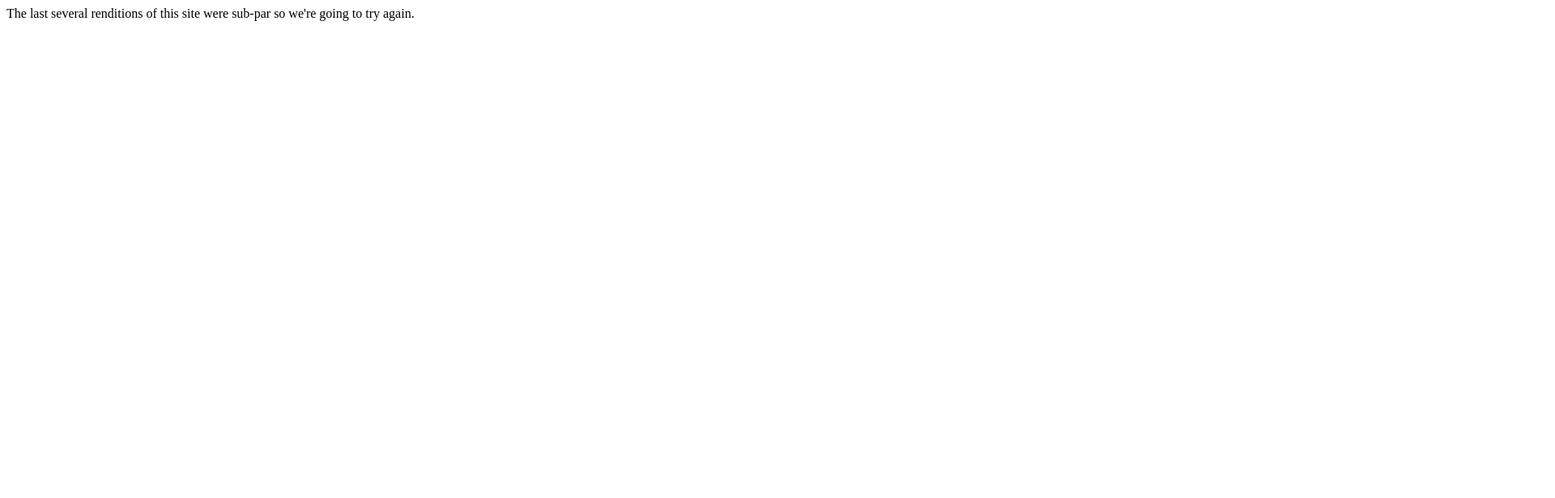
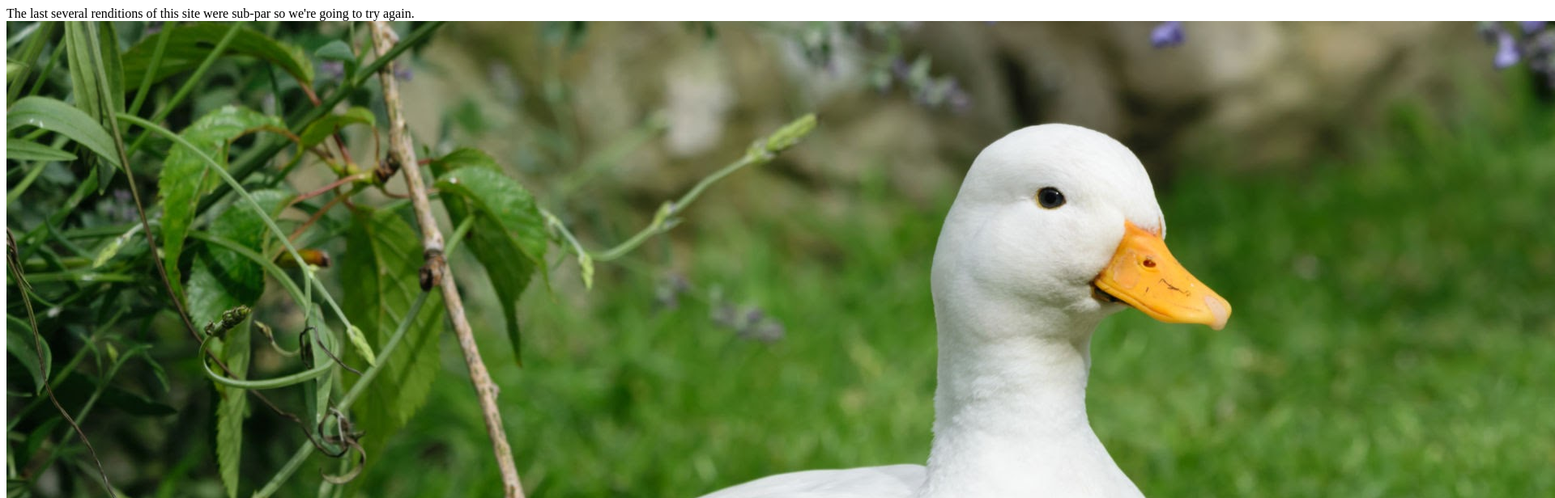
Before and after one commit to Tommy-ASD/homepage, a plain HTML site: page index.html in a window 1280 px wide. Shown: the top 616 px of the page at 81% size, 1920 px wide, since content can reach past the window. Drawn offline with Linux system fonts and the light colour scheme.

Commit message:
re-added the goofy

```diff
--- a/index.html
+++ b/index.html
@@ -8,5 +8,6 @@
 </head>
 <body>
     The last several renditions of this site were sub-par so we're going to try again.
+    <img src="./duck.jfif" alt="DUCK :D" ></img>
 </body>
 </html>
```
Also changed, not shown: duck.jfif (added), 1 other file.
